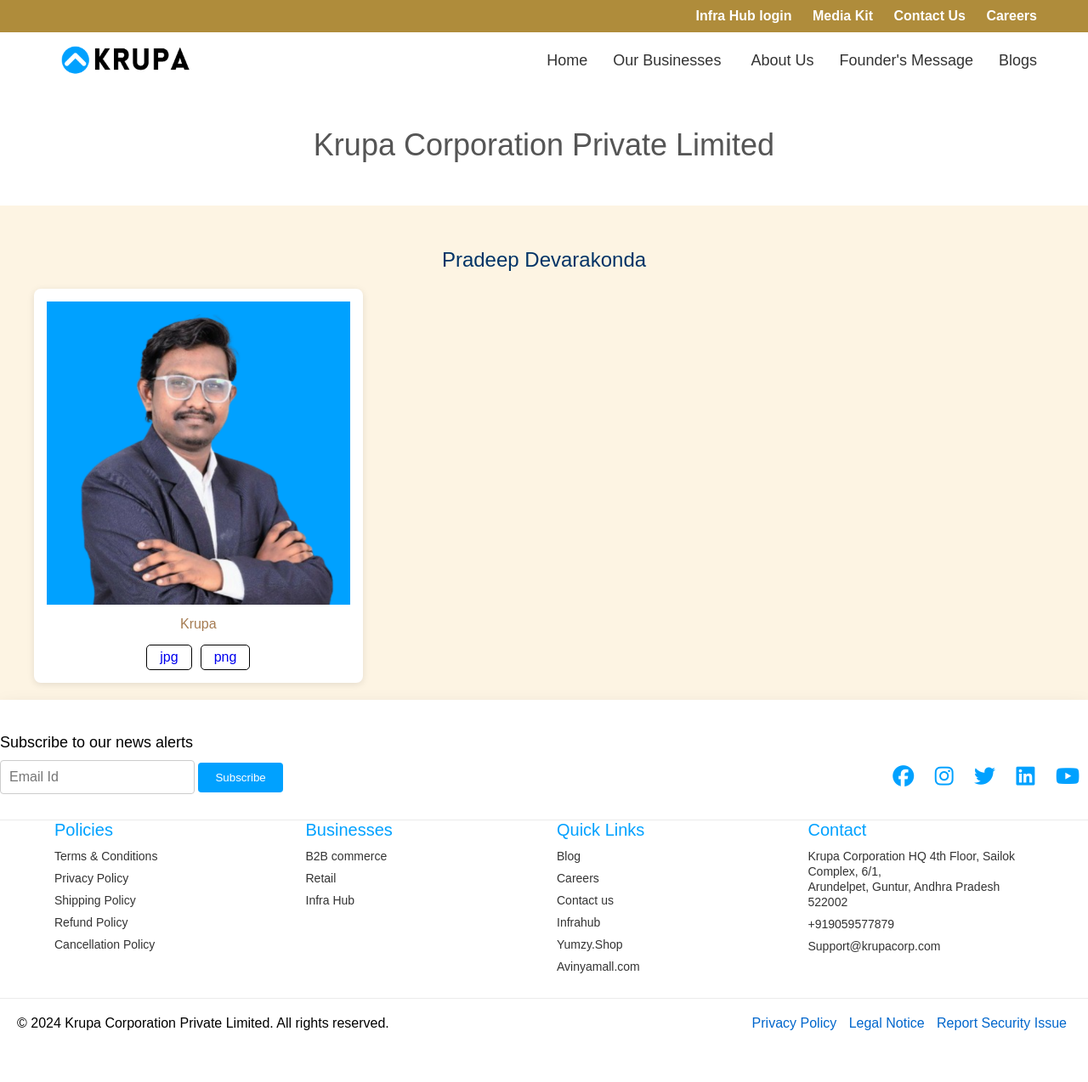
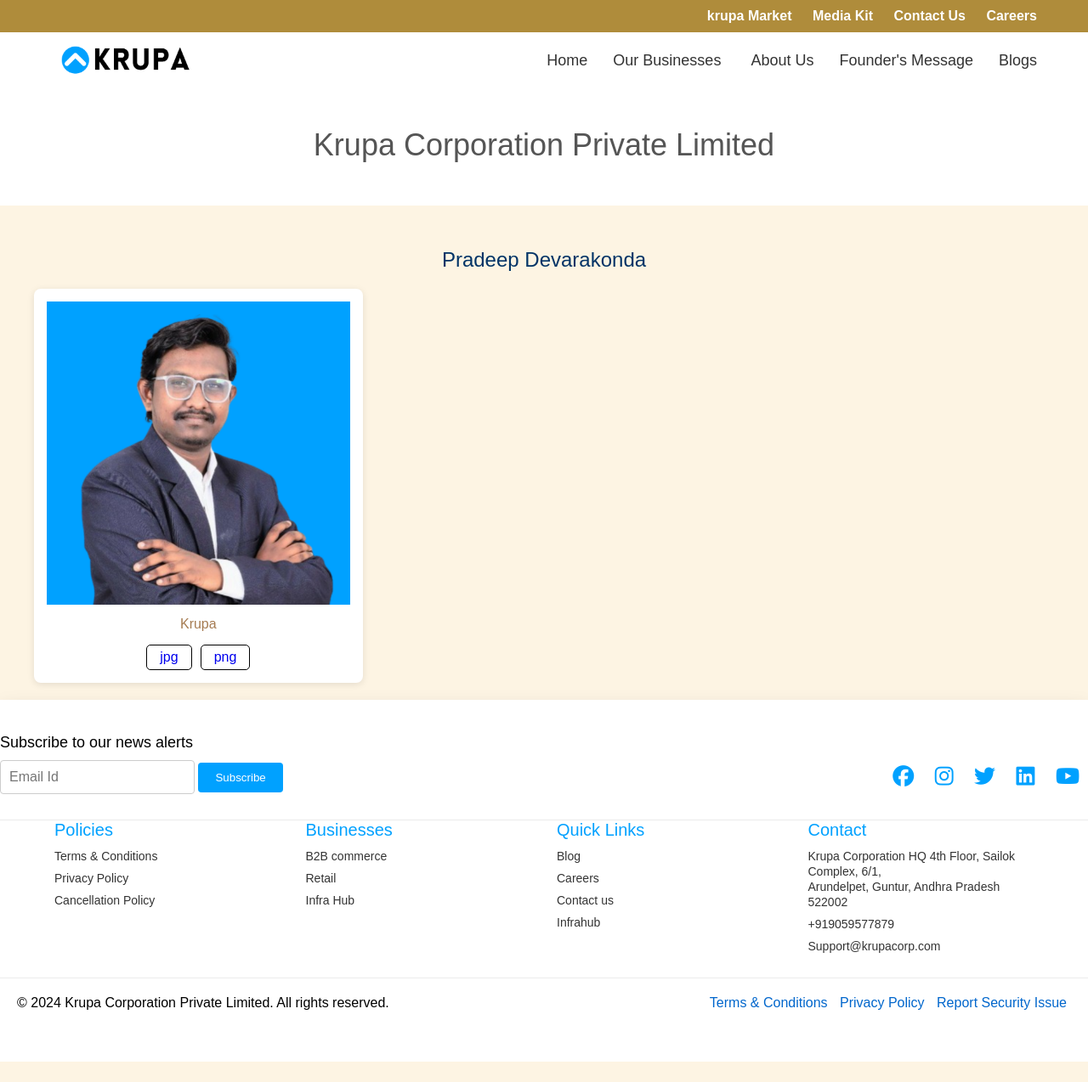
Before and after one commit to krupacorp/krupacorp.com, a plain HTML site: page logos.html in a window 1280 px wide. Shown: the whole page at 85% size. After the commit the page ends 1250 px from the top, so only its background shows below. Drawn offline with Linux system fonts and the light colour scheme.

Commit message:
Update logos.html

```diff
--- a/logos.html
+++ b/logos.html
@@ -190,7 +190,7 @@
       <div class="upper-nav">
         <div class="upper-nav-container">
           <div class="additional-links">
-            <a href="#">Infra Hub login</a>
+            <a href="#">krupa Market</a>
             <!-- <a href="blog.html">Blogs</a></li> -->
             <!-- <a href="#">Fraud Alert</a> -->
             <a href="media.html">Media Kit</a>
@@ -218,9 +218,7 @@
                     <h3>B2B Commerce</h3>
                     <a href="EProcurement.html">E Procurement</a>
 
-                    <h3>Strategic Ventures</h3>
-                    <a href="Retail.html">Retail</a>
-                    <!-- <a href="software-sol.html">Software Solutions</a> -->
+
                   </div>
                 </div>
               </div>
@@ -490,8 +488,7 @@
             <ul>
               <li><a href="termsandconditions.html">Terms & Conditions</a></li>
               <li><a href="privacy_policy.html">Privacy Policy</a></li>
-              <li><a href="#">Shipping Policy</a></li>
-              <li><a href="#">Refund Policy</a></li>
+
               <li><a href="#">Cancellation Policy</a></li>
             </ul>
           </div>
@@ -521,8 +518,6 @@
               </li>
               <li><a href="contact.html">Contact us</a></li>
               <li><a href="http://krupainfrahub.com">Infrahub</a></li>
-              <li><a href="https://yumzy.shop/">Yumzy.Shop</a></li>
-              <li><a href="https://avinyamall.com/">Avinyamall.com</a></li>
             </ul>
           </div>
           <div class="footer-column">
@@ -547,8 +542,8 @@
       <div class="footer-bottom">
         <p>© 2024 Krupa Corporation Private Limited. All rights reserved.</p>
         <div class="policies">
-          <a href="#">Privacy Policy</a>
-          <a href="#">Legal Notice</a>
+          <a href="termsandconditions.html">Terms & Conditions</a>
+          <a href="privacy_policy.html">Privacy Policy</a>
           <a href="#">Report Security Issue</a>
         </div>
       </div>
```
